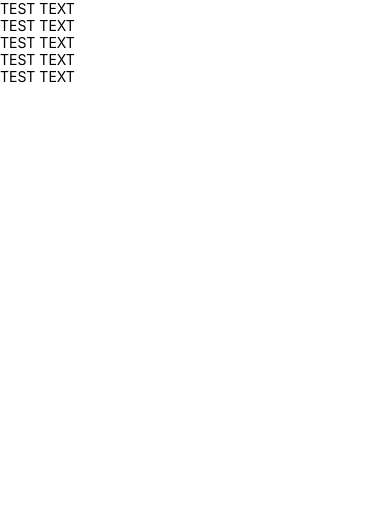
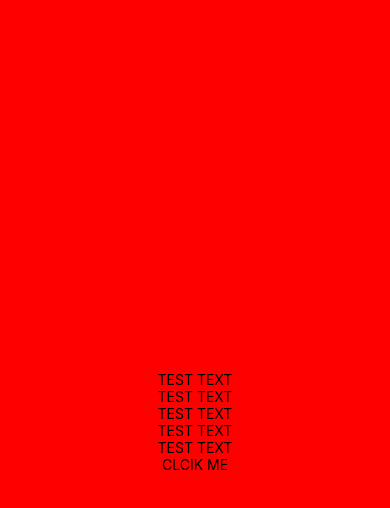
Before and after one commit to Frosty92/RNAnimations, a React Native app: screen / in a window 390 px wide. Shown: the top 508 px of the page. Built offline with nearby package versions, Linux system fonts and the light colour scheme.

Commit message:
finished lesson1: Worklets and SharedValues

```diff
--- a/App.tsx
+++ b/App.tsx
@@ -9,7 +9,7 @@
  */
 
 import React from 'react';
-import {SafeAreaView, ScrollView} from 'react-native';
+import {SafeAreaView, ScrollView, View} from 'react-native';
 import {GestureHandlerRootView} from 'react-native-gesture-handler';
 import Worklets from './src/Worklets';
 
@@ -28,11 +28,11 @@ import Worklets from './src/Worklets';
 const App = () => {
   console.log('test 123');
   return (
-    <GestureHandlerRootView>
-      <SafeAreaView>
-        <ScrollView>
+    <GestureHandlerRootView style={{flex: 1}}>
+      <SafeAreaView style={{flex: 1}}>
+        <View style={{flex: 1}}>
           <Worklets />
-        </ScrollView>
+        </View>
       </SafeAreaView>
     </GestureHandlerRootView>
   );
--- a/src/Worklets.tsx
+++ b/src/Worklets.tsx
@@ -1,14 +1,80 @@
 import * as React from 'react';
-import {Text, View} from 'react-native';
+import {StyleSheet, Text, View} from 'react-native';
+import {TouchableOpacity} from 'react-native-gesture-handler';
+
+/**
+ * If we want to have buttery smooth animations, than
+ * all animations should be declared on the UI Thread.
+ * The RN native code lives in the JS thread and communicates
+ * with the UI thread via an async bridge, where it sends JSON objects.
+ * The issue is if the JS thread is really busy, it will not send communicate
+ * with the UI thread in the 16ms needed to render smooth animations, resulting in
+ * a framedrop.
+ *
+ * To combat this issue, we use reanimated, which declares all animations on the
+ * UI thread
+ *
+ *
+ * Reanimated revolves around the concept animation worklets, these are JS functions
+ * that are executed on the UI thread.
+ *
+ * If you want to animate a component, there are two ways:
+ *
+ * Wrap the component in <Animated.View> OR use animateMyComponent(<Component>
+ *
+ * Note that when animating the component on the UI thread, there are
+ * two ways it can update: directly or via the UI manager.
+ * The method used will depend on the property being updated.
+ * If you're animating the width and height, this will involve moving
+ * other components so UIManager will be used. BUt if its a transformation, than
+ * component can be animated directly. This is important because it can mean that
+ * your animations are run on a different schedule
+ *
+ *
+ * Reanimated is using animation worklets: JavaScript functions that run on
+  the UI thread to compute animation frames. These worklets
+ have exciting properties and ways to communicate to the main JavaScript thread.
+ Worklets operate with shared values: animation values that are
+ available on both the UI and JS thread.
+ * Reanimated provides 6 different APIs to build animations:
+ *
+ *  TO create values we use useSharedValue and useDerivedValue
+ * useSharedValue: which is equvavlent to useState. All animated values
+ * use useSharedValues to declare animation values. These values are available
+ * both on JS and the UI thread
+ * useDerivedValue: useEffect. Derives the animation values based off of other state
+ *
+ * TO bind to guesture handler we use : useAnimatedGuesterHandler.
+ *
+ *To actually animate the properties:
+ * useAnimatedStyle, useAnimatedProps: (equvavlent to the render func)
+ *
+ * To apply sideeffects
+ * useAnimatedReaction: useEffect
+ *
+ *
+ */
 
 export default function Worklets() {
   return (
-    <View style={{flex: 1}}>
+    <View style={styles.container}>
       <Text>TEST TEXT</Text>
       <Text>TEST TEXT</Text>
       <Text>TEST TEXT</Text>
       <Text>TEST TEXT</Text>
       <Text>TEST TEXT</Text>
+      <TouchableOpacity>
+        <Text>CLCIK ME</Text>
+      </TouchableOpacity>
     </View>
   );
 }
+
+const styles = StyleSheet.create({
+  container: {
+    justifyContent: 'center',
+    alignItems: 'center',
+    flex: 1,
+    backgroundColor: 'red',
+  },
+});
```
Also changed, not shown: common/Button.tsx (added).
